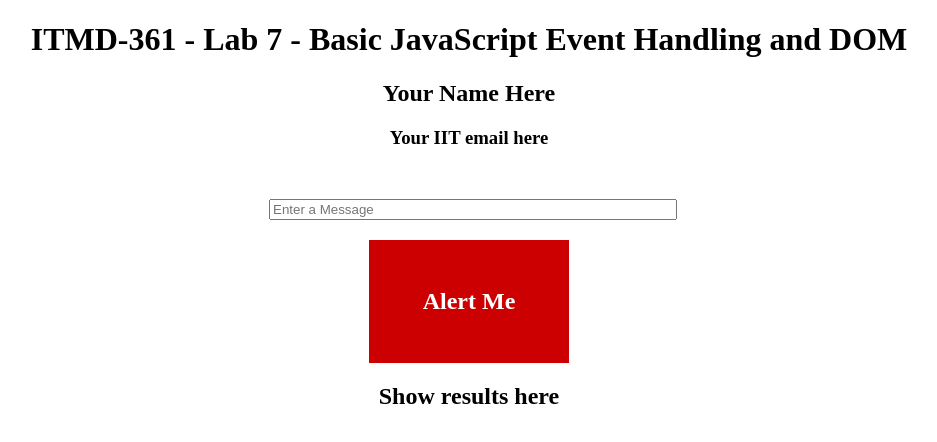
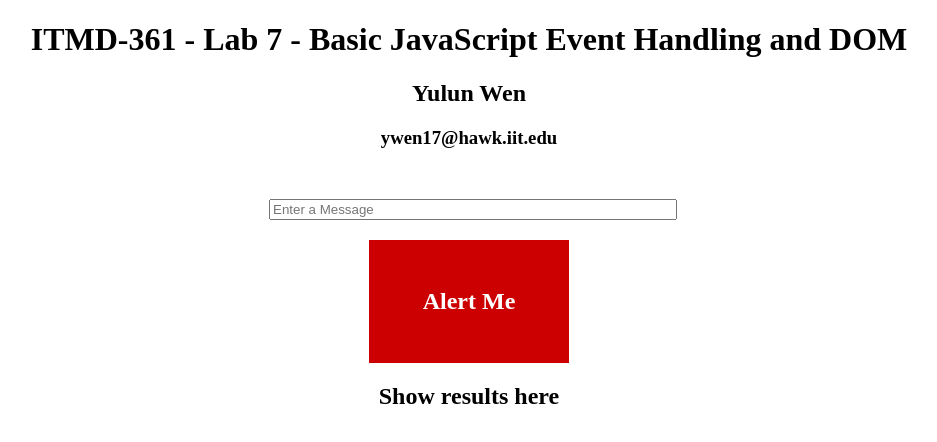
Before and after one commit to Olun-wen/Lab7, a plain HTML site: page index.html in a window 1280 px wide. Shown: the whole page, without its empty margins (171-1108 px from the left). Drawn offline with Linux system fonts and the light colour scheme.

Commit message:
Update index.html

```diff
--- a/index.html
+++ b/index.html
@@ -8,8 +8,8 @@
   </head>
   <body>
     <h1 class="center">ITMD-361 - Lab 7 - Basic JavaScript Event Handling and DOM</h1>
-  <h2 class="center">Your Name Here</h2>
-  <h3 class="center">Your IIT email here</h3>
+    <h2 class="center">Yulun Wen</h2>
+    <h3 class="center">ywen17&#64;hawk.iit.edu</h3>
     <div id="container">
       <input id="entryinput" type="text" name="textentry" placeholder="Enter a Message">
       <div id="entrybutton">Alert Me</div>
```
Lines whose indentation alone changed are shown as unchanged.
